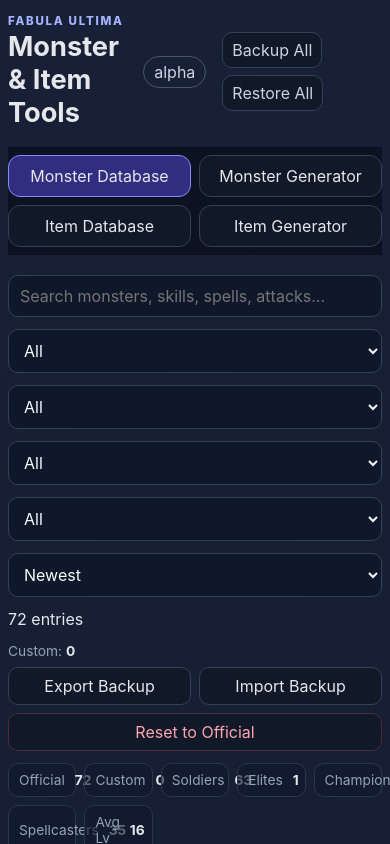
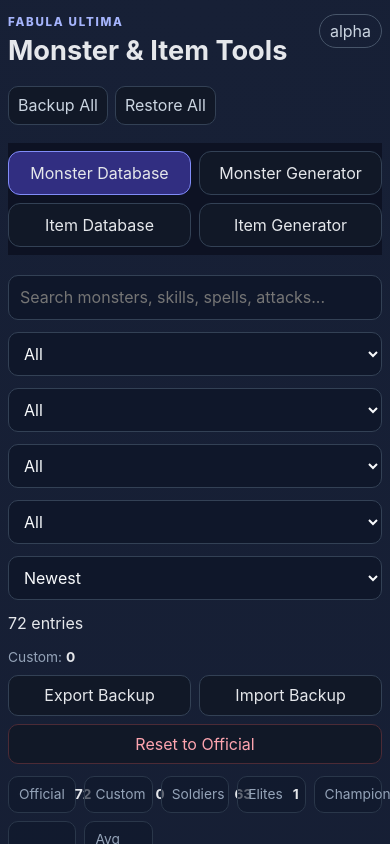
Before and after one commit to sladeykins-glitch/fabula-ultima-tools, a React (Vite) app: page / in a window 390 px wide. Shown: the top 844 px of the page. Built offline with nearby package versions, Linux system fonts and the light colour scheme.

Commit message:
Polish responsive and keyboard interaction states

```diff
--- a/src/styles.css
+++ b/src/styles.css
@@ -5,11 +5,15 @@
   font-synthesis: none;
 }
 * { box-sizing: border-box; }
-body { margin: 0; min-width: 320px; min-height: 100vh; background: radial-gradient(circle at top, #172036 0, #0b1020 45%, #070b14 100%); }
-button, input, select { font: inherit; }
+html { scroll-behavior: smooth; }
+body { margin: 0; min-width: 320px; min-height: 100vh; line-height: 1.4; background: radial-gradient(circle at top, #172036 0, #0b1020 45%, #070b14 100%); }
+button, input, select, textarea { font: inherit; }
 button { cursor: pointer; }
+button:disabled { cursor: default; opacity: .5; }
+button, input, select, textarea { transition: border-color .15s ease, background-color .15s ease, box-shadow .15s ease; }
+button:focus-visible, input:focus-visible, select:focus-visible, textarea:focus-visible, summary:focus-visible { outline: 2px solid #a5b4fc; outline-offset: 2px; }
 .shell { width: min(1180px, calc(100% - 24px)); margin: 0 auto; padding: 24px 0 56px; }
-header { display: flex; align-items: center; justify-content: space-between; gap: 16px; margin-bottom: 18px; }
+header { display: flex; align-items: center; justify-content: space-between; gap: 16px; margin-bottom: 18px; flex-wrap: wrap; }
 h1 { margin: 2px 0 0; font-size: clamp(1.7rem, 4vw, 2.7rem); }
 h2 { margin: 6px 0; }
 h3 { margin-bottom: 8px; }
@@ -17,18 +21,23 @@
 .badge { border: 1px solid #475569; border-radius: 999px; padding: 5px 10px; color: #cbd5e1; }
 nav { display: grid; grid-template-columns: repeat(4, 1fr); gap: 8px; margin-bottom: 20px; position: sticky; top: 0; z-index: 5; padding: 8px 0; background: rgba(11,16,32,.82); backdrop-filter: blur(10px); }
 nav button, .buttonRow button, .panel > button, .danger { border: 1px solid #334155; background: #111827; color: #e5e7eb; border-radius: 12px; padding: 10px 12px; }
+nav button:hover, .buttonRow button:hover, .panel > button:hover { border-color: #64748b; }
 nav button.active { background: #312e81; border-color: #818cf8; }
 .primary { background: #4f46e5 !important; border-color: #818cf8 !important; font-weight: 800; }
 .danger { color: #fda4af; padding: 7px 9px; }
+.danger:hover { border-color: #be5467; background: #26131b; }
 .toolbar { display: flex; gap: 12px; align-items: center; justify-content: space-between; margin-bottom: 14px; }
-.toolbar input { flex: 1; }
+.toolbar input { flex: 1; min-width: 220px; }
 .compactSelect { width: auto; min-width: 150px; }
 input, select { width: 100%; border: 1px solid #334155; border-radius: 10px; padding: 10px 11px; background: #0f172a; color: #f8fafc; }
+input:hover, select:hover, textarea:hover { border-color: #475569; }
 input[type="range"] { padding: 0; }
 input[type="checkbox"] { width: auto; accent-color: #6366f1; }
 .checkRow { grid-template-columns: auto 1fr !important; align-items: center; }
 .grid { display: grid; grid-template-columns: repeat(auto-fit, minmax(300px, 1fr)); gap: 14px; }
 .card, .panel { background: rgba(15,23,42,.88); border: 1px solid #263244; border-radius: 16px; padding: 16px; box-shadow: 0 14px 40px rgba(0,0,0,.16); }
+.card { transition: border-color .15s ease, box-shadow .15s ease; }
+.card:hover { border-color: #35445a; }
 .cardTitle { display: flex; justify-content: space-between; align-items: flex-start; gap: 12px; }
 .muted { color: #94a3b8; }
 .stats, .dice, .affinities { display: flex; flex-wrap: wrap; gap: 8px; margin: 12px 0; }
@@ -48,12 +57,20 @@
 summary { cursor: pointer; color: #a5b4fc; font-weight: 700; }
 @media (max-width: 760px) {
   .shell { width: min(100% - 16px, 1180px); padding-top: 14px; }
+  header { align-items: flex-start; }
+  header > div:first-child { flex: 1 1 220px; }
   nav { grid-template-columns: repeat(2, 1fr); }
   .twoCol { grid-template-columns: 1fr; }
   .toolbar { align-items: stretch; flex-direction: column; }
+  .toolbar input { min-width: 0; }
   .compactSelect { width: 100%; }
   .preview { min-height: 260px; }
   .databaseSummary { grid-template-columns: repeat(2, minmax(0,1fr)); }
+  .cardTitle { flex-wrap: wrap; }
+}
+@media (prefers-reduced-motion: reduce) {
+  html { scroll-behavior: auto; }
+  *, *::before, *::after { transition-duration: .01ms !important; animation-duration: .01ms !important; animation-iteration-count: 1 !important; }
 }
 .smallText { font-size: .86rem; margin-top: -6px; }
 .monsterCard h3 { margin-top: 18px; }
```
